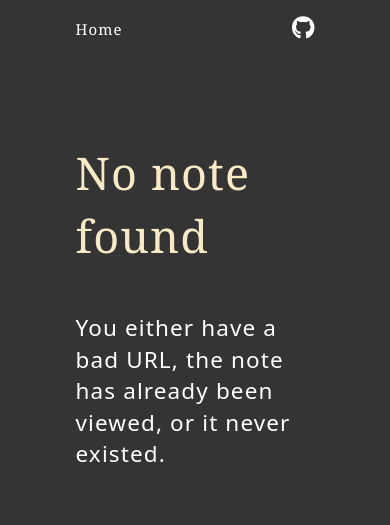
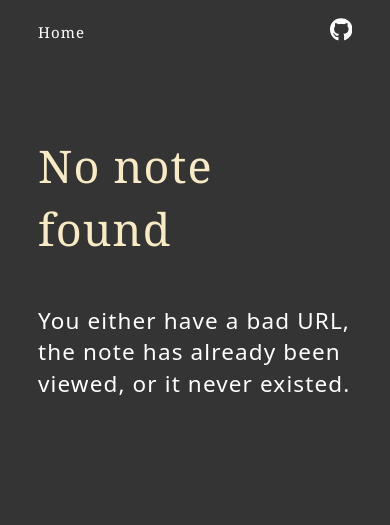
Before and after one commit to epohs/Torinoko, a Python web app: template app/templates/no-note.html in a window 390 px wide. Shown: the top 525 px of the page. Run offline with Jinja, Linux system fonts and the light colour scheme; the template is opened without the code that fills it, so the values that code supplies are empty.

Commit message:
making more friendly on small screens

```diff
--- a/app/static/css/main.css
+++ b/app/static/css/main.css
@@ -83,7 +83,7 @@ select {
   display: block;
   max-width: 95em;
   margin: 0 auto;
-  padding: 0.5em 4.5em;
+  padding: 1rem 3rem;
 }
 
 .page-nav {
@@ -96,8 +96,8 @@ select {
 }
 
 .page-body {
-  max-width: 40em;
-  padding: 1em 3em;
+  max-width: 38em;
+  padding: 1rem 3rem;
   margin: 3em auto;
   font-size: 1.5em;
 }
```
